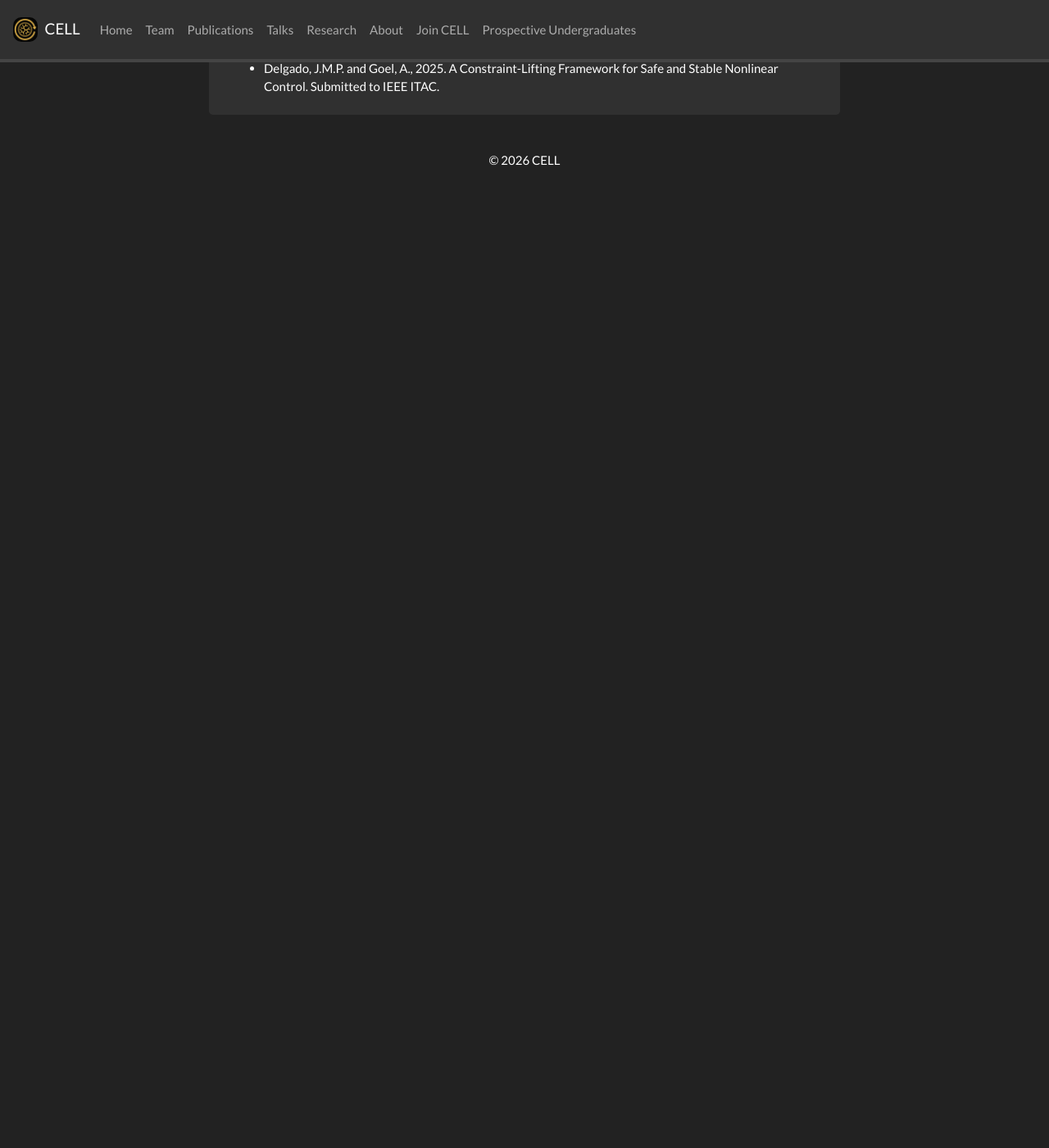
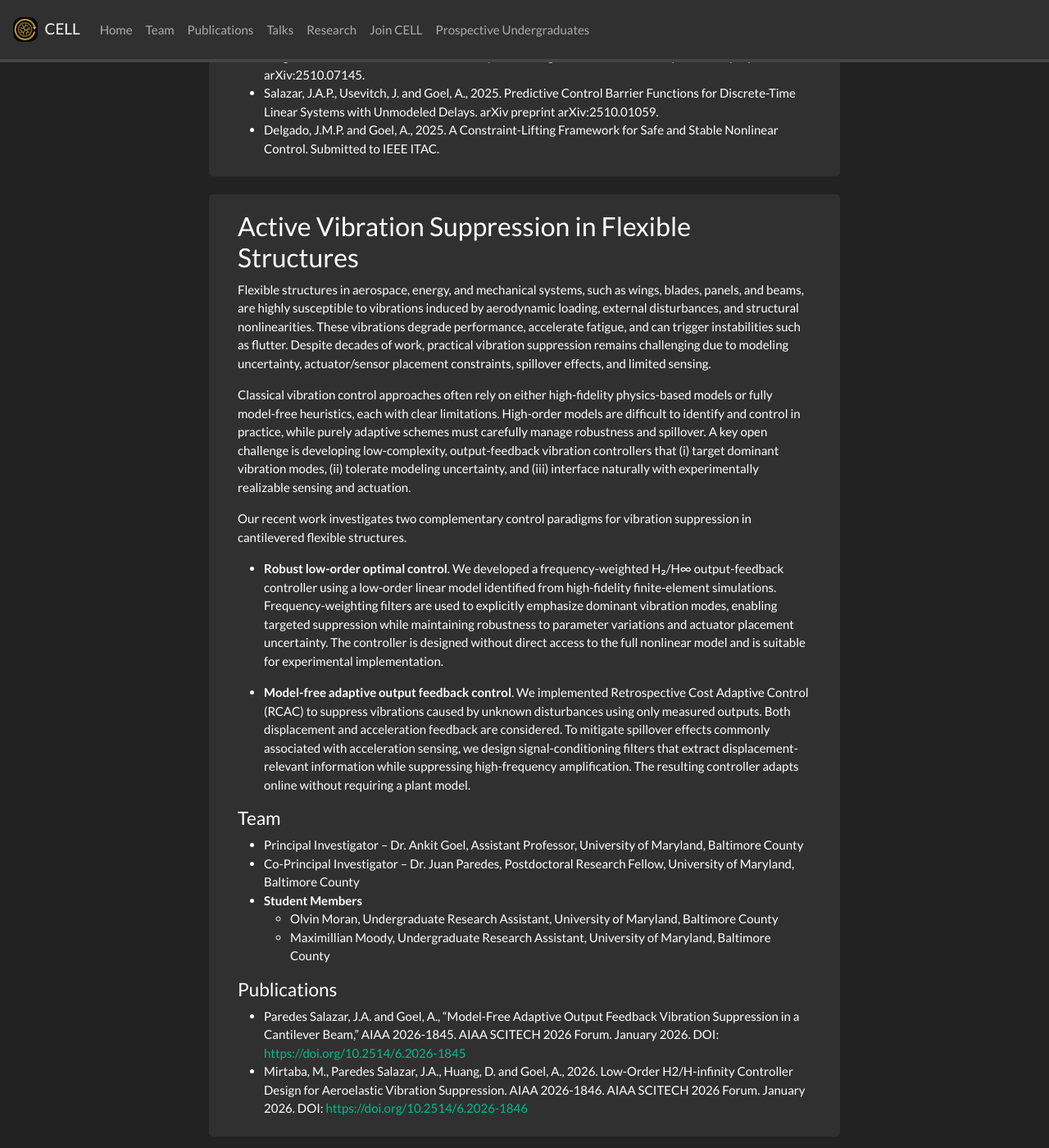
Before and after one commit to estimation-control-learning-laboratory/estimation-control-learning-laboratory.github.io, a Jekyll site: the page built from _pages/research.md, in a window 1280 px wide and 1400 px high, scrolled down 2453 px. Shown: the whole window at 82% size. Built offline with Jekyll 4.4.1, drawn with Linux system fonts in a browser that asks for light colours; nearby versions of some CDN libraries; a style sheet for code colours, icons or effects is not loaded; before the commit the page ends 2676 px from its top, so only the background shows below that; some of the changed text lies outside the part shown.

Commit message:
updated research and removed about

```diff
--- a/_config.yml
+++ b/_config.yml
@@ -30,7 +30,6 @@ nav_pages:
   - name: publications
   - name: talks
   - name: research
-  - name: about
   - name: join-us
     label: "Join CELL"
   - name: prospective-undergraduates
--- a/_includes/sidebar.html
+++ b/_includes/sidebar.html
@@ -2,7 +2,7 @@
 {% for member in site.data.pi %}
 <div class="jumbotron">
    <center>
-   <a href="{{site.url}}{{site.baseurl}}/about"><img src="{{site.url}}{{site.baseurl}}/images/{{ member.photo }}" width="60%" style="block:inline; margin-left:auto; margin-right:auto; margin-bottom:5px;"/></a>
+   <img src="{{site.url}}{{site.baseurl}}/images/{{ member.photo }}" width="60%" style="block:inline; margin-left:auto; margin-right:auto; margin-bottom:5px;"/>
    <h4>{{ member.name }}</h4>
    <div style="margin-bottom:5px">
    {% if member.email %}<a href="mailto:{{ member.email }}" target="_blank"><i class="fa fa-envelope-square fa-3x"></i></a> {% endif %}
--- a/_pages/research.md
+++ b/_pages/research.md
@@ -32,12 +32,19 @@ iframe {
 
 ## Research
 
+<!-- ### Projects -->
+
+- [Data-driven, Learning-based, Adaptive Control of Solid Fuel Ramjet](#sfrj)
+- [State-Constrained Control](#state-constrained-control)
+- [Active Vibration Suppression in Flexible Structures](#active-vibration-suppression-in-flexible-structures)
+
+
 <div class="jumbotron">
 <div class="col-md-12 col-sm-12">
 <!-- <h4>SFRJ</h4> -->
 
 
-### Data-driven, Learning-based, Adaptive Control of Solid Fuel Ramjet
+### Data-driven, Learning-based, Adaptive Control of Solid Fuel Ramjet {#sfrj}
 
 The project aims to develop a learning-based adaptive control system for regulating the thrust of solid-fuel ramjets (SFRJs) under realistic flight conditions and in the presence of model uncertainties. By combining multi-fidelity computational modeling, adaptive control synthesis, and integrated multi-physics simulation, the research seeks to enable real-time thrust regulation and prevent engine unstart events. A simplified quasi-steady SFRJ model, derived from analytical ramjet theory and NASA’s chemical equilibrium analysis, is being validated against experimental data from China Lake and embedded within a Retrospective Cost Adaptive Control (RCAC) framework to demonstrate model-free, learning-based thrust regulation. An integrated simulation environment couples the SFRJ dynamics with flight and control system models to emulate realistic flight scenarios, while benchmark controllers such as LQG and reduced-order models provide performance baselines. Ultimately, the work aims to demonstrate that a controller trained on simplified models can adapt online to high-fidelity, dynamically coupled simulations, thereby paving the way for robust, learning-based propulsion control in next-generation hypersonic systems.
 
@@ -75,13 +82,12 @@ The project aims to develop a learning-based adaptive control system for regulat
 </div>
 </div>
 
-
 <div class="jumbotron">
 <div class="col-md-12 col-sm-12">
 <!-- <h4>SFRJ</h4> -->
 
 
-### State-Constrained Control
+### State-Constrained Control {#state-constrained-control}
 
 Real-world systems such as drones and robots must operate safely within strict physical limits. Enforcing these state constraints while maintaining stability is a core challenge in control design.
 
@@ -108,3 +114,36 @@ We also explore convex discrete-time CBF formulations and sigmoid-integral Lyapu
 - Delgado, J.M.P. and Goel, A., 2025. A Constraint-Lifting Framework for Safe and Stable Nonlinear Control. Submitted to IEEE ITAC.
 </div>
 </div>
+
+
+
+<div class="jumbotron">
+<div class="col-md-12 col-sm-12">
+<!-- <h4>SFRJ</h4> -->
+
+
+### Active Vibration Suppression in Flexible Structures {#active-vibration-suppression-in-flexible-structures}
+
+Flexible structures in aerospace, energy, and mechanical systems, such as wings, blades, panels, and beams, are highly susceptible to vibrations induced by aerodynamic loading, external disturbances, and structural nonlinearities. These vibrations degrade performance, accelerate fatigue, and can trigger instabilities such as flutter. Despite decades of work, practical vibration suppression remains challenging due to modeling uncertainty, actuator/sensor placement constraints, spillover effects, and limited sensing.
+
+Classical vibration control approaches often rely on either high-fidelity physics-based models or fully model-free heuristics, each with clear limitations. High-order models are difficult to identify and control in practice, while purely adaptive schemes must carefully manage robustness and spillover. A key open challenge is developing low-complexity, output-feedback vibration controllers that (i) target dominant vibration modes, (ii) tolerate modeling uncertainty, and (iii) interface naturally with experimentally realizable sensing and actuation.
+
+Our recent work investigates two complementary control paradigms for vibration suppression in cantilevered flexible structures.
+
+- **Robust low-order optimal control**. We developed a frequency-weighted H₂/H∞ output-feedback controller using a low-order linear model identified from high-fidelity finite-element simulations. Frequency-weighting filters are used to explicitly emphasize dominant vibration modes, enabling targeted suppression while maintaining robustness to parameter variations and actuator placement uncertainty. The controller is designed without direct access to the full nonlinear model and is suitable for experimental implementation.
+
+- **Model-free adaptive output feedback control**. We implemented Retrospective Cost Adaptive Control (RCAC) to suppress vibrations caused by unknown disturbances using only measured outputs. Both displacement and acceleration feedback are considered. To mitigate spillover effects commonly associated with acceleration sensing, we design signal-conditioning filters that extract displacement-relevant information while suppressing high-frequency amplification. The resulting controller adapts online without requiring a plant model.
+
+#### Team
+- Principal Investigator – Dr. Ankit Goel, Assistant Professor, University of Maryland, Baltimore County
+- Co-Principal Investigator – Dr. Juan Paredes, Postdoctoral Research Fellow, University of Maryland, Baltimore County
+- **Student Members**
+  - Olvin Moran, Undergraduate Research Assistant, University of Maryland, Baltimore County
+  - Maximillian Moody, Undergraduate Research Assistant, University of Maryland, Baltimore County
+
+
+#### Publications
+- Paredes Salazar, J.A. and Goel, A., "Model-Free Adaptive Output Feedback Vibration Suppression in a Cantilever Beam," AIAA 2026-1845. AIAA SCITECH 2026 Forum. January 2026. DOI: [https://doi.org/10.2514/6.2026-1845](https://doi.org/10.2514/6.2026-1845)
+- Mirtaba, M., Paredes Salazar, J.A., Huang, D. and Goel, A., 2026. Low-Order H2/H-infinity Controller Design for Aeroelastic Vibration Suppression. AIAA 2026-1846. AIAA SCITECH 2026 Forum. January 2026. DOI: [https://doi.org/10.2514/6.2026-1846](https://doi.org/10.2514/6.2026-1846)
+</div>
+</div>
```
